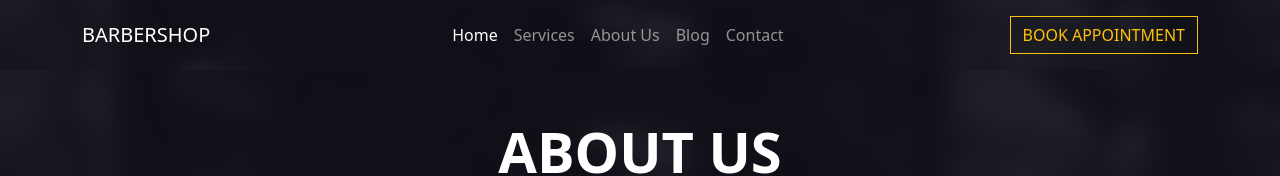
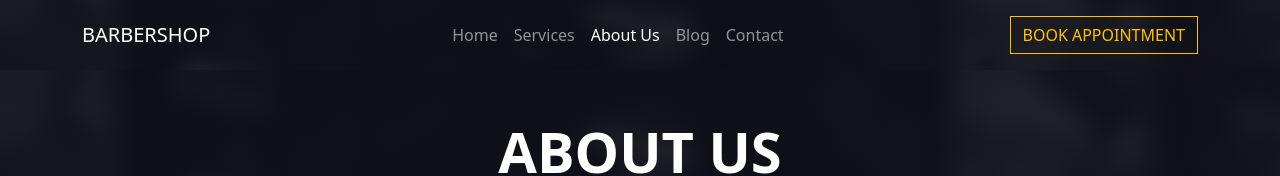
Before and after one commit to eakelvin/barbershop, a React (Vite) app: page /about in a window 1280 px wide. Shown: the top 176 px of the page. Built offline with nearby package versions, Linux system fonts and the light colour scheme.

Commit message:
active link

```diff
--- a/src/components/Navbar.jsx
+++ b/src/components/Navbar.jsx
@@ -1,5 +1,5 @@
 import React from 'react'
-import { Link } from 'react-router-dom'
+import { Link, NavLink } from 'react-router-dom'
 import Container from 'react-bootstrap/Container';
 import Nav from 'react-bootstrap/Nav';
 import Navbar from 'react-bootstrap/Navbar';
@@ -64,12 +64,13 @@ const NavigationBar = () => {
                 <Navbar.Toggle aria-controls="basic-navbar-nav" />
                 <Navbar.Collapse className='justify-content-center' id="basic-navbar-nav">
                     <Nav className="mx-auto">
-                        <Nav.Link className='active' href="/">Home</Nav.Link>
-                        <Nav.Link href="/service">Services</Nav.Link>
-                        <Nav.Link href="/about">About Us</Nav.Link>
-                        <Nav.Link href="/blog">Blog</Nav.Link>
-                        <Nav.Link href="/contact">Contact</Nav.Link>
+                        <NavLink exact to="/" className="nav-link" activeClassName="active">Home</NavLink>
+                        <NavLink to="/service" className="nav-link" activeClassName="active">Services</NavLink>
+                        <NavLink to="/about" className="nav-link" activeClassName="active">About Us</NavLink>
+                        <NavLink to="/blog" className="nav-link" activeClassName="active">Blog</NavLink>
+                        <NavLink to="/contact" className="nav-link" activeClassName="active">Contact</NavLink>
                     </Nav>
+
                     <span className="navbar-text">
                         <button type="button" className="btn btn-outline-warning text-bright rounded-0">
                             BOOK APPOINTMENT
```
